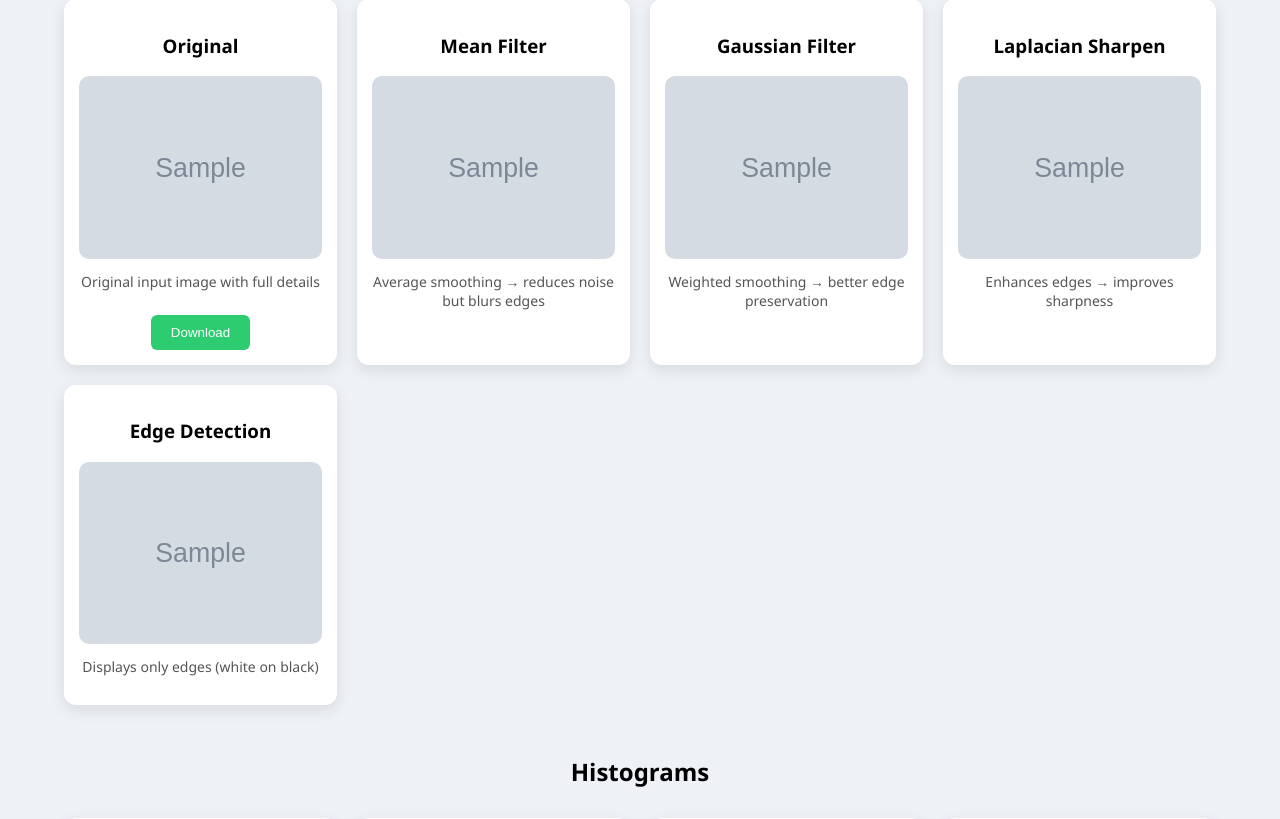
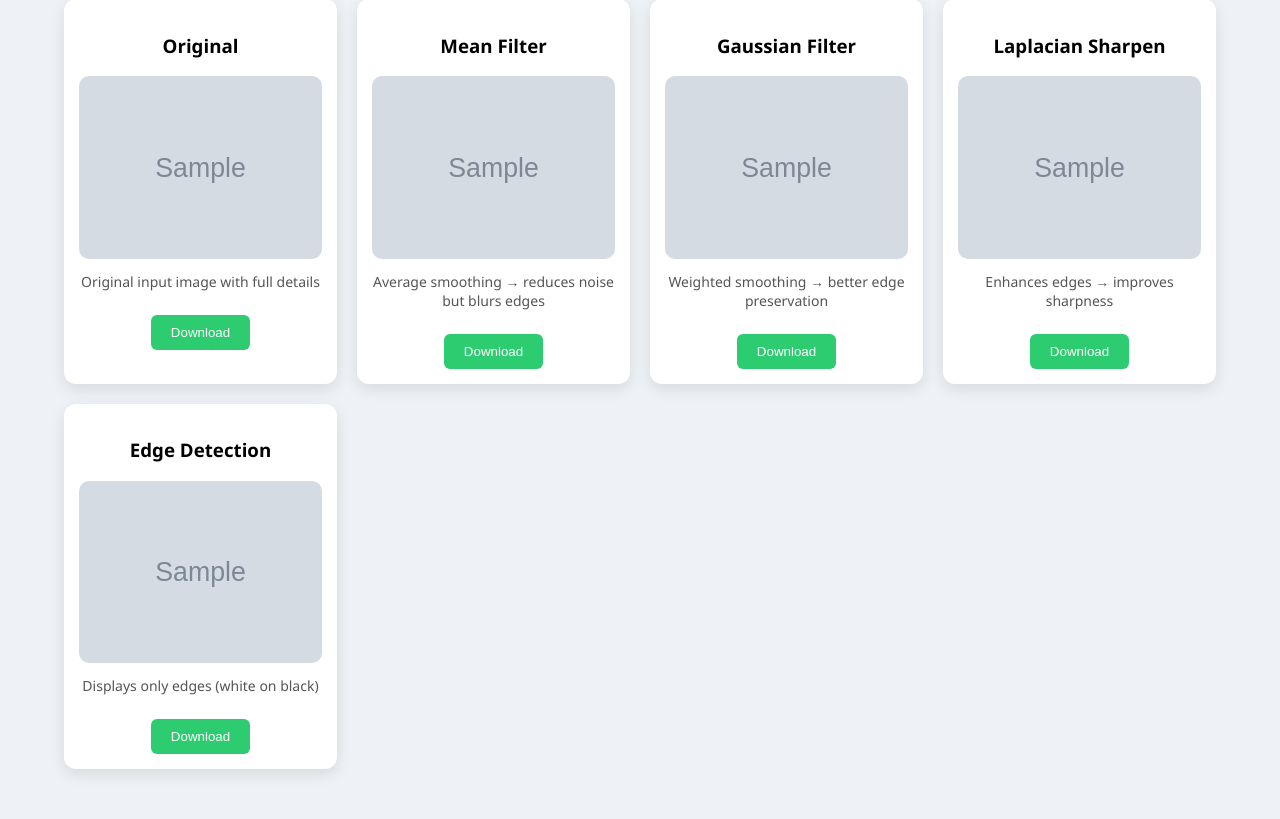
Before and after one commit to pavan8932/sp13-image-processing, a Flask app: template templates/index.html in a window 1280 px wide. Shown: the part 343-1162 px from the top of the page. Run offline with Flask 3, Linux system fonts and the light colour scheme; the template is opened without the code that fills it: most values are stand-ins (such as "Sample title", 1, 10 or a date in 2020); grey boxes marked "Sample" are stand-in pictures.

Commit message:
updated UI with laplacian edge detection

```diff
--- a/templates/index.html
+++ b/templates/index.html
@@ -147,24 +147,36 @@
             <h3>Mean Filter</h3>
             <img src="{{ mean_image }}">
             <p>Average smoothing → reduces noise but blurs edges</p>
+            <a href="{{ mean_image }}" download>
+                <button class="download-btn">Download</button>
+            </a>
         </div>
 
         <div class="card">
             <h3>Gaussian Filter</h3>
             <img src="{{ gaussian_image }}">
             <p>Weighted smoothing → better edge preservation</p>
+            <a href="{{ gaussian_image }}" download>
+                <button class="download-btn">Download</button>
+            </a>
         </div>
 
         <div class="card">
             <h3>Laplacian Sharpen</h3>
             <img src="{{ laplacian_image }}">
             <p>Enhances edges → improves sharpness</p>
+            <a href="{{ laplacian_image }}" download>
+                <button class="download-btn">Download</button>
+            </a>
         </div>
 
         <div class="card">
             <h3>Edge Detection</h3>
             <img src="{{ laplacian_edge_image }}">
             <p>Displays only edges (white on black)</p>
+            <a href="{{ laplacian_edge_image }}" download>
+                <button class="download-btn">Download</button>
+            </a>
         </div>
 
     </div>
```
